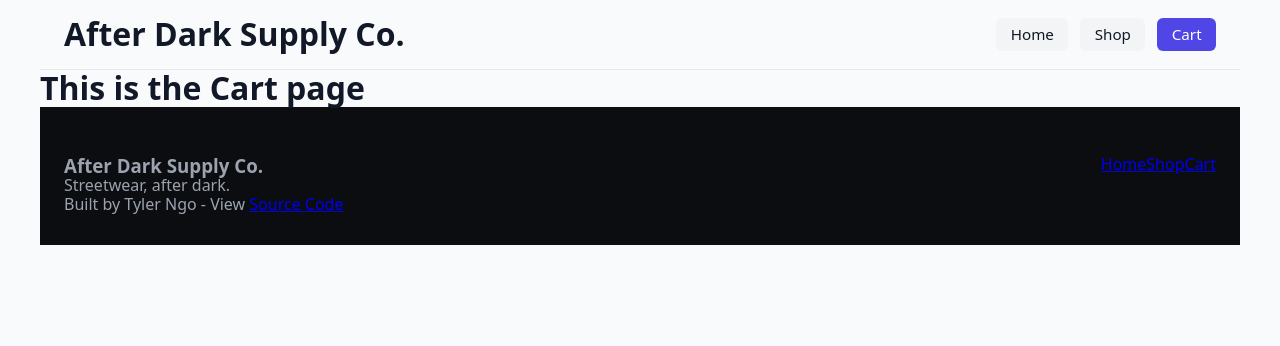
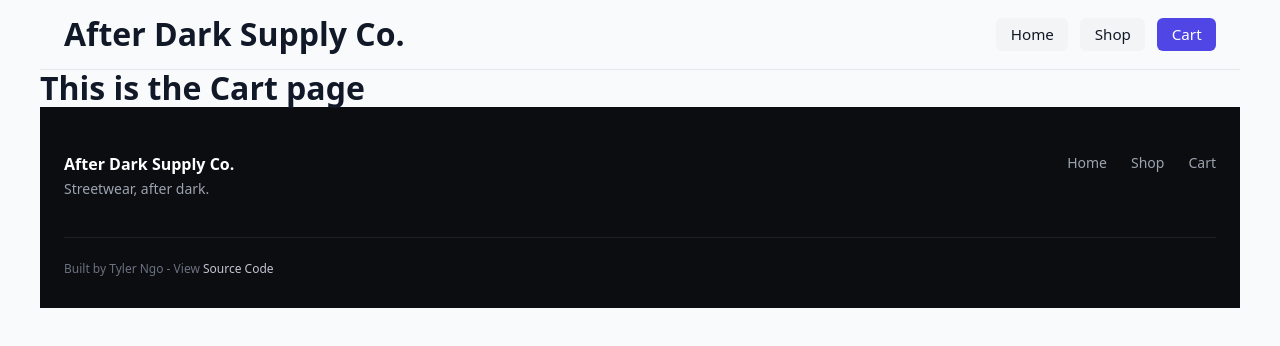
Before and after one commit to thongster/odin-shopping-cart, a React (Vite) app: page /cart in a window 1280 px wide. Shown: the top 346 px of the page. Built offline with nearby package versions, Linux system fonts and the light colour scheme.

Commit message:
css for footer

```diff
--- a/src/components/Footer.jsx
+++ b/src/components/Footer.jsx
@@ -11,8 +11,8 @@ const Footer = () => {
         </div>
         <nav className={styles.links}>
             <NavLink to="/">Home</NavLink>
-            <NavLink to="shop">Shop</NavLink>
-            <NavLink to="cart">Cart</NavLink>
+            <NavLink to="/shop">Shop</NavLink>
+            <NavLink to="/cart">Cart</NavLink>
         </nav>
       </div>
       <div className={styles.credit}>
--- a/src/components/Footer.module.css
+++ b/src/components/Footer.module.css
@@ -13,3 +13,56 @@
   align-items: flex-start;
   gap: 2rem;
 }
+
+.brand h3 {
+  font-size: 1rem;
+  font-weight: 600;
+  color: #ffffff;
+  margin-bottom: 0.5rem;
+}
+
+.brand p {
+  font-size: 0.875rem;
+  color: #9ca3af;
+  max-width: 260px;
+}
+
+.links {
+  display: flex;
+  gap: 1.5rem;
+}
+
+.links a {
+  font-size: 0.875rem;
+  color: #9ca3af;
+  text-decoration: none;
+  transition: color 0.15s ease;
+}
+
+.credit {
+  max-width: 1200px;
+  margin: 2.5rem auto 0;
+  padding-top: 1.5rem;
+
+  border-top: 1px solid rgba(255, 255, 255, 0.08);
+
+  font-size: 0.75rem;
+  color: #6b7280;
+}
+
+.credit a {
+  color: #c0c5d1;
+  text-decoration: none;
+  transition: color 0.15s ease;
+}
+
+@media (max-width: 640px) {
+  .footerInner {
+    flex-direction: column;
+    gap: 1.5rem;
+  }
+
+  .links {
+    gap: 1rem;
+  }
+}
```
